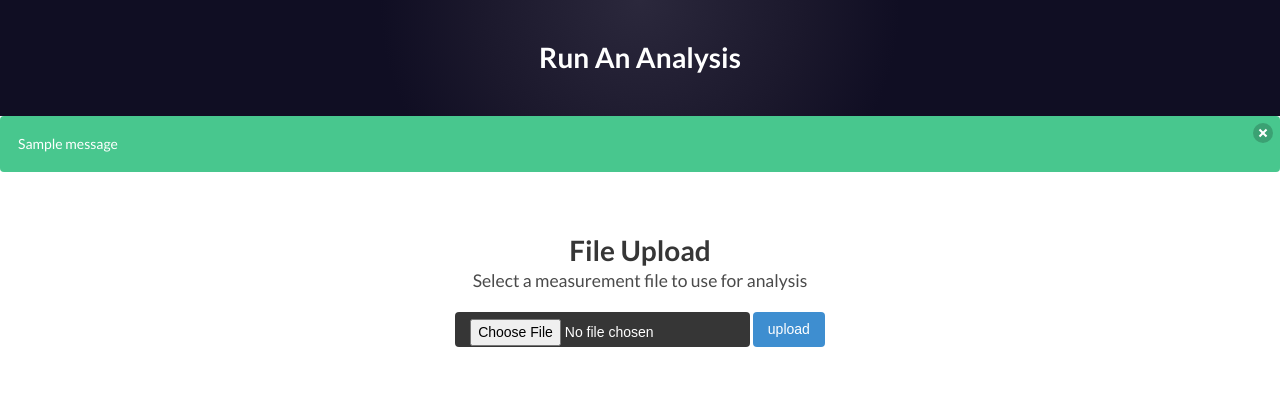
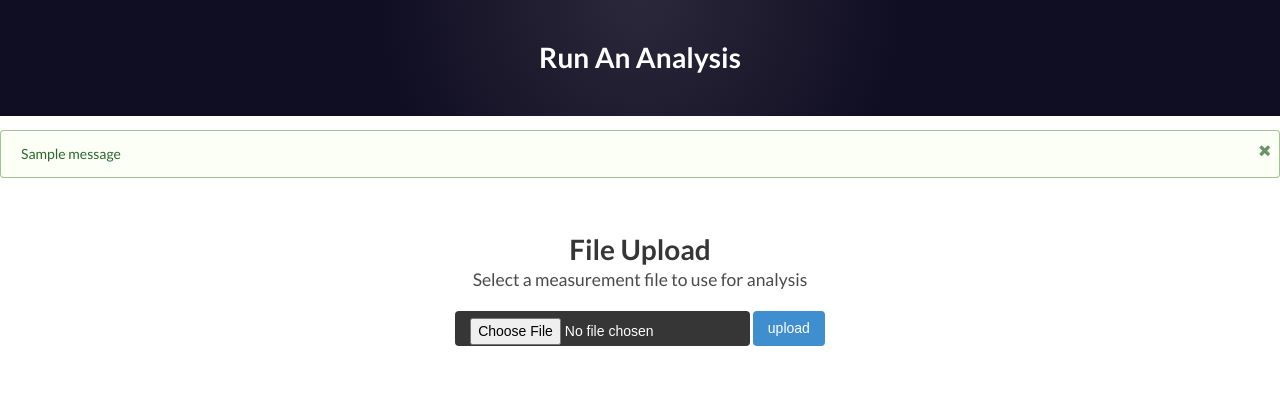
Before and after one commit to rconnorjohnstone/WheresMySat, a Flask app: page / in a window 1280 px wide. Shown: the part 49-469 px from the top of the page. Run offline with Flask 2, Linux system fonts and the light colour scheme; the visitor is signed in with stand-in values (Sample User, id 1); tables that the repository leaves empty hold one stand-in row (values such as "Sample post"); one stand-in notice (Sample message) is shown; some libraries are stand-ins or nearby versions.

Commit message:
Changed notifications over to semantic ui

```diff
--- a/frontend/assets/templates/notifications.html
+++ b/frontend/assets/templates/notifications.html
@@ -2,27 +2,27 @@
 	{% if messages %}
 		{% for category, message in messages %}
 			{% if category == "success" %}
-				<div class="notification is-success", style="padding: 18px;">
-					<button class="delete" >&times;</button>
-						{{ message }}
+				<div class="ui positive message">
+					<i class="close icon"></i>
+					{{ message }}
 				</div>
             {% endif %}
 			{% if category == "info" %}
-				<div class="notification is-info", style="padding: 18px;">
-					<button class="delete" >&times;</button>
-						{{ message }}
+				<div class="ui info message">
+					<i class="close icon"></i>
+					{{ message }}
 				</div>
 			{% endif %}
 			{% if category == "warning" %}
-				<div class="notification is-warning", style="padding: 18px;">
-					<button class="delete" >&times;</button>
-						{{ message }}
+				<div class="ui warning message">
+					<i class="close icon"></i>
+					{{ message }}
 				</div>
 			{% endif %}
 			{% if category == "error" %}
-				<div class="notification is-danger", style="padding: 18px;">
-					<button class="delete" >&times;</button>
-						{{ message }}
+				<div class="ui negative message">
+					<i class="close icon"></i>
+					{{ message }}
 				</div>
 			{% endif %}
 		{% endfor %}
```
Also changed, not shown: frontend/assets/static/js/notifications.js (added, +17 -0 lines).
